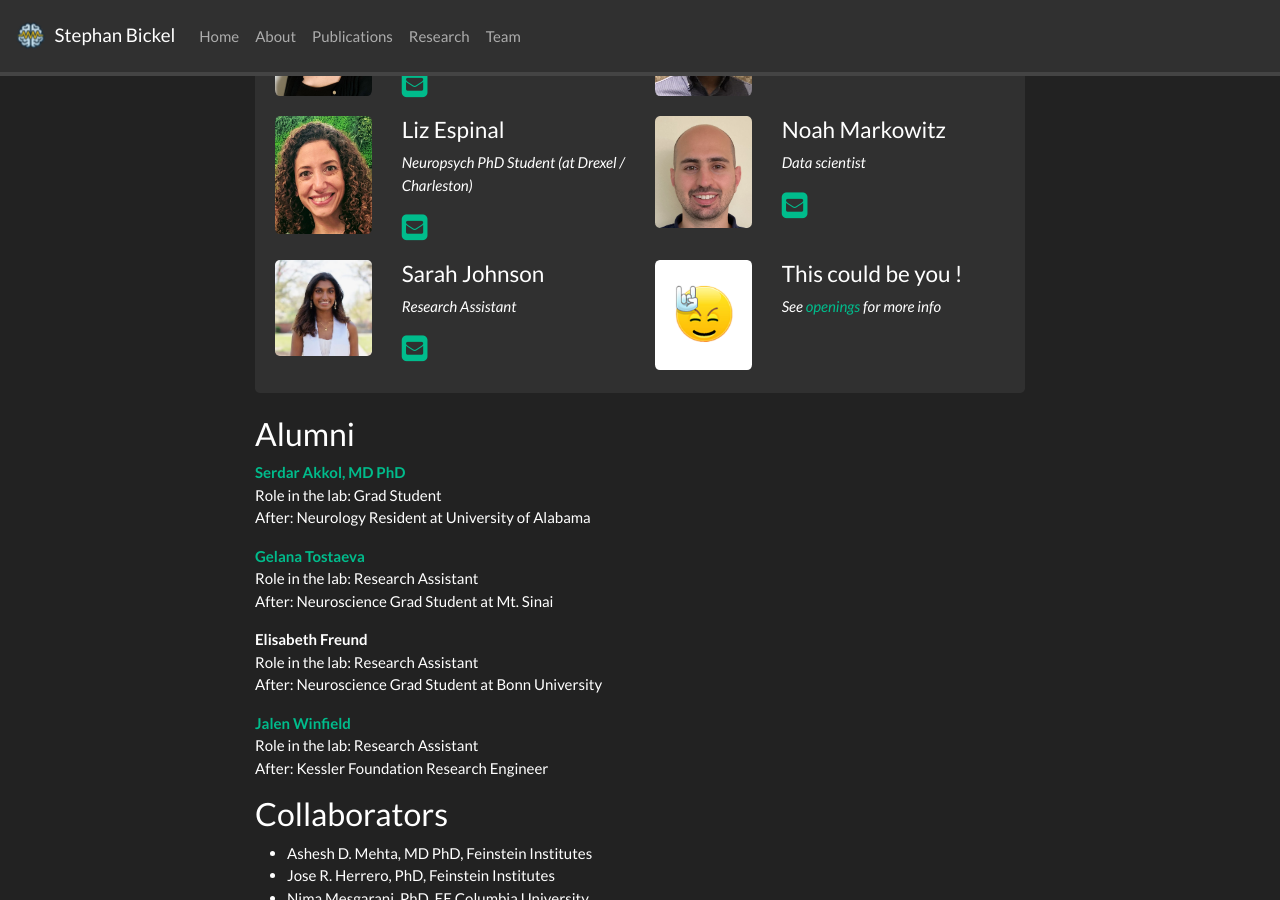
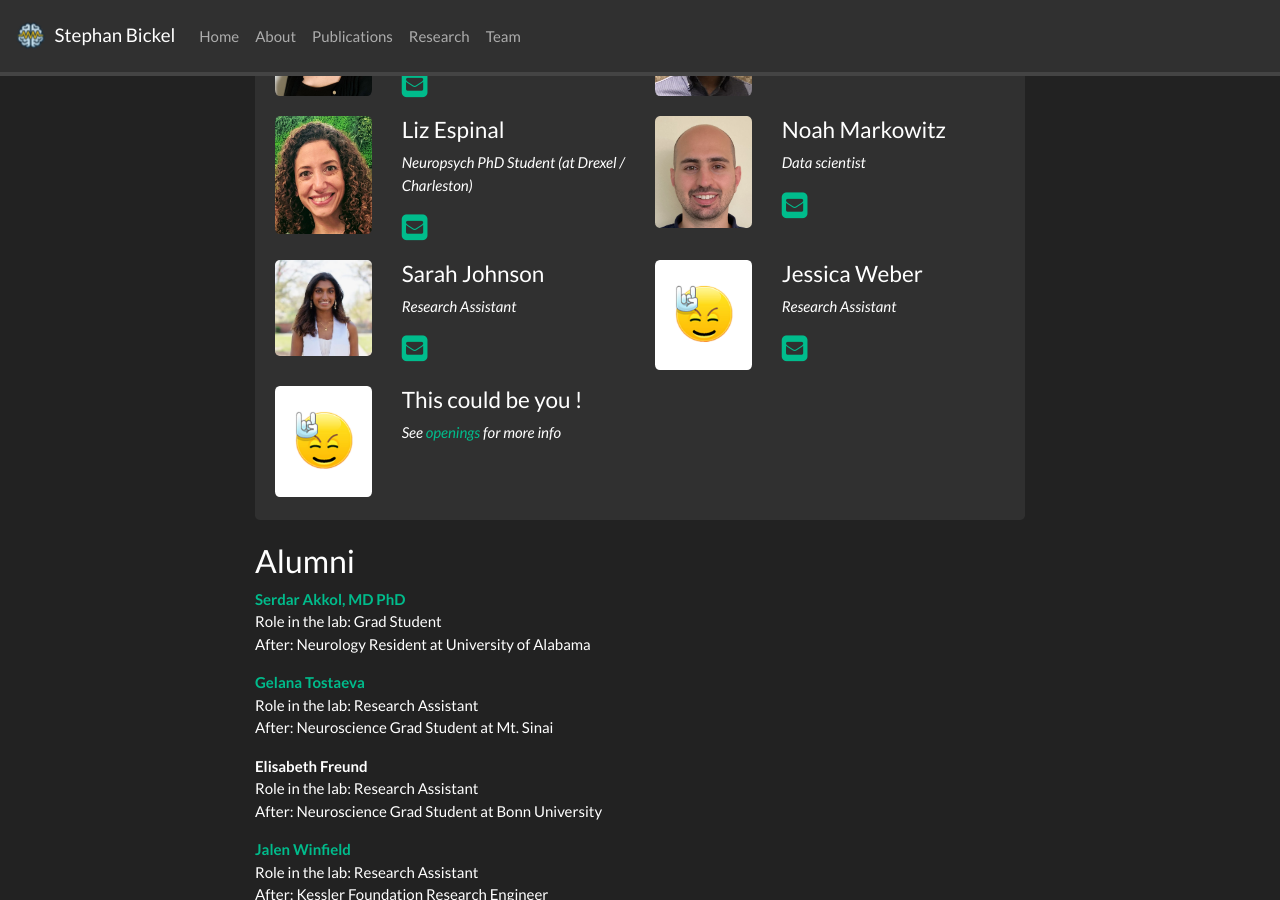
Before and after one commit to stebick/personalpage, a Jekyll site: the page built from _pages/team.md, in a window 1280 px wide and 900 px high, scrolled down 636 px. Built offline with Jekyll 4.4.1, drawn with Linux system fonts in a browser that asks for light colours; nearby versions of some CDN libraries; a style sheet for code colours, icons or effects is not loaded.

Commit message:
Update team_members.yml
added jessica

```diff
--- a/_data/team_members.yml
+++ b/_data/team_members.yml
@@ -40,6 +40,12 @@
   email: sjohnson74@northwell.edu
   website:
 
+- name: Jessica Weber
+  photo: rock.jpg
+  info: Research Assistant
+  email: jweber14@northwell.edu
+  website:
+
 - name: "This could be you !"
   photo: rock.jpg
   info: See <a href="www">openings</a> for more info
```
